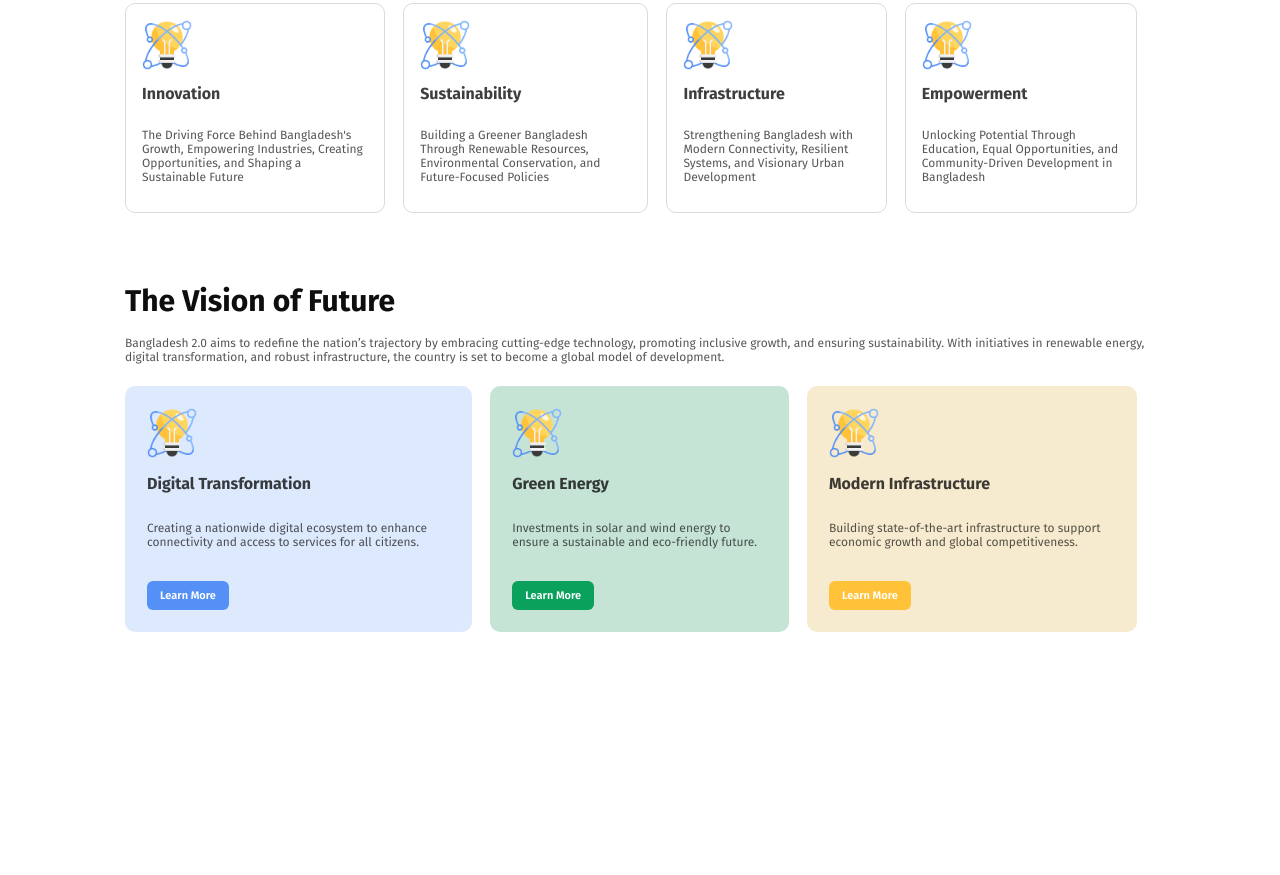
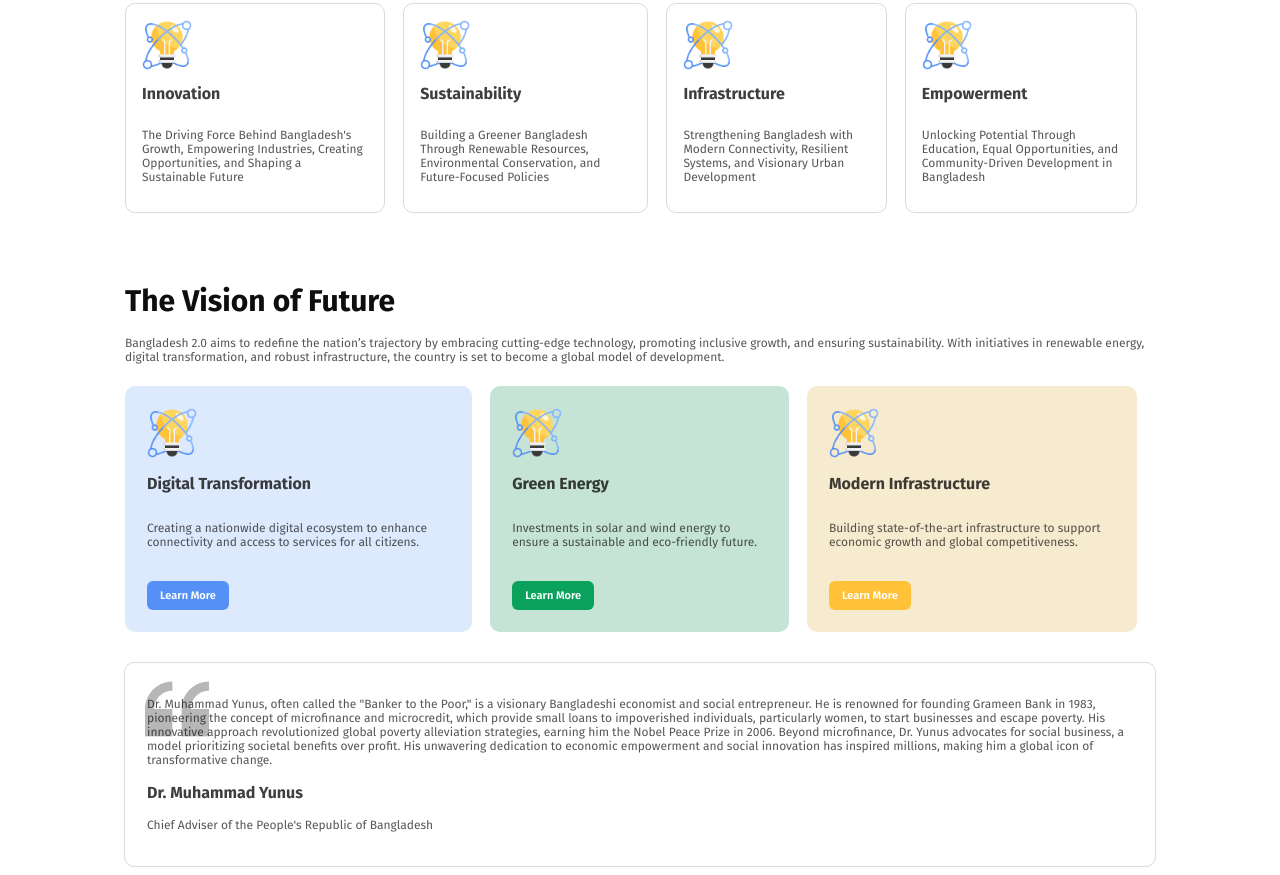
Before and after one commit to ahm-hasnat/assignment-1, a plain HTML site: page index.html in a window 1280 px wide. Shown: the part 713-1588 px from the top of the page. Before the commit the page ends 1415 px from the top, so only its background shows below. Drawn offline with Linux system fonts and the light colour scheme.

Commit message:
another section added

```diff
--- a/index.html
+++ b/index.html
@@ -80,6 +80,13 @@
             </div>
 
         </section>
+
+        <section id="yunus">
+            <div class="ycon">
+            <p>Dr. Muhammad Yunus, often called the "Banker to the Poor," is a visionary Bangladeshi economist and social entrepreneur. He is renowned for founding Grameen Bank in 1983, pioneering the concept of microfinance and microcredit, which provide small loans to impoverished individuals, particularly women, to start businesses and escape poverty. His innovative approach revolutionized global poverty alleviation strategies, earning him the Nobel Peace Prize in 2006. Beyond microfinance, Dr. Yunus advocates for social business, a model prioritizing societal benefits over profit. His unwavering dedication to economic empowerment and social innovation has inspired millions, making him a global icon of transformative change.</p>
+            <h3>Dr. Muhammad Yunus</h3>
+            <p>Chief Adviser of the People's Republic of Bangladesh</p></div>
+        </section>
      </main>
 
     </header>
--- a/style.css
+++ b/style.css
@@ -104,13 +104,13 @@
     height: 50px;
     width: 50px;
  }
-  .card h2, .card2 h3{
+  .card h2, .card2 h3,#yunus h3{
     font-size:16px ;
     font-weight:bold ;
     color:rgba(14, 14, 14, 0.8) ;
 
   }
-  .card p,.card3 h3 ,#vision p{
+  .card p,.card3 h3 ,#vision p,#yunus p{
     font-size:12px ;
     font-weight:normal ;
     color: rgba(14, 14, 14, 0.7);
@@ -123,6 +123,7 @@
   #vision{
     width: 1030px;
     margin: 70px auto;
+    margin-bottom: 30px;
   }
   .card2{
     display: flex;
@@ -175,3 +176,17 @@
     color: aliceblue;
     background-color: rgb(90, 86, 47);
   }
+
+  #yunus{
+    width: 1030px;
+    margin: 0px auto;
+    border: 1px solid rgba(14, 14, 14, 0.15);
+    border-radius: 10px;
+  }
+  .ycon{
+    background-image: url("assets/quote-bg.png");
+    background-repeat: no-repeat;
+    background-position: top 14px left 20px;
+    padding: 22px;
+    background-size: 64px 64px;
+  }
```
